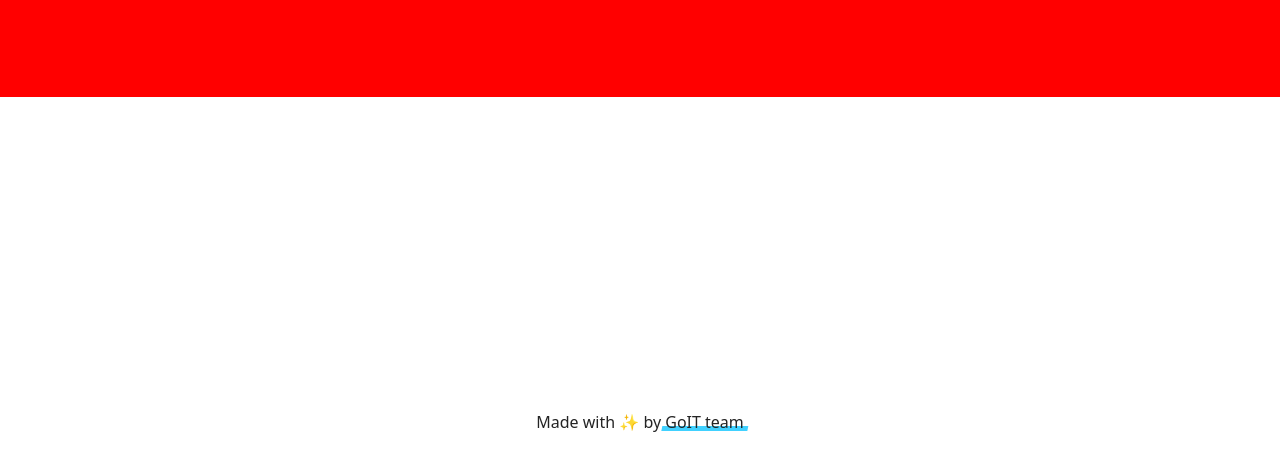
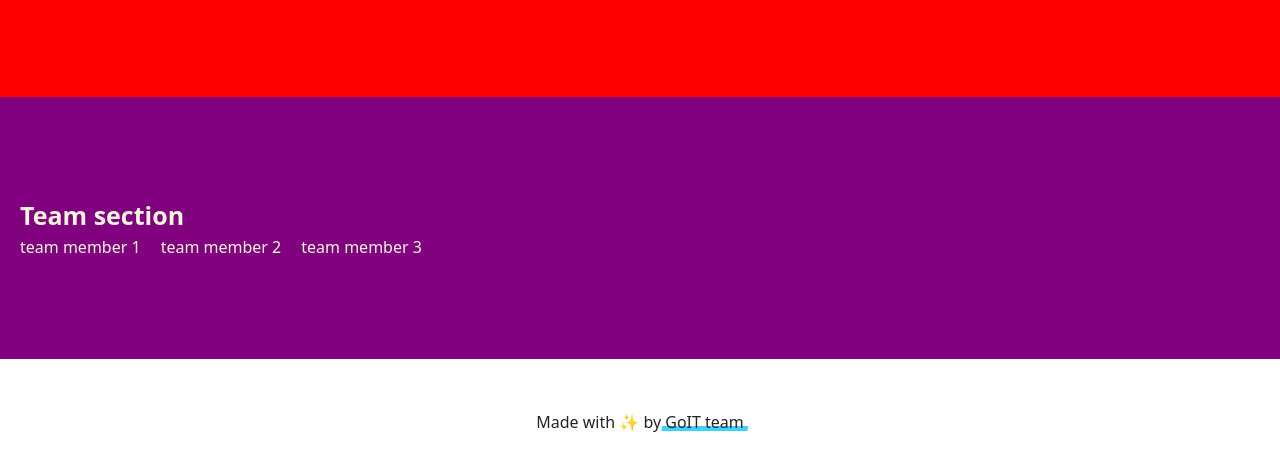
Before and after one commit to ValerieLeonidova/group-114, a website built with Vite: page src/index.html in a window 1280 px wide. Shown: the part 346-800 px from the top of the page. Built offline with nearby package versions, Linux system fonts and the light colour scheme.

Commit message:
tema add changes

```diff
--- a/src/css/team.css
+++ b/src/css/team.css
@@ -0,0 +1,14 @@
+.team {
+    background-color: purple;
+    color: beige;
+}
+
+.team-title {
+    font-size: 25px;
+}
+
+.team-list {
+    display: flex;
+    font-display: row;
+    gap: 20px;
+}
--- a/src/partials/team.html
+++ b/src/partials/team.html
@@ -1,3 +1,10 @@
 <section class="section team">
-    <div class="content"></div>
+    <div class="container">
+        <h2 class="team-title">Team section</h2>
+        <ul class="team-list">
+            <li class="team-item">team member 1</li>
+            <li class="team-item">team member 2</li>
+            <li class="team-item">team member 3</li>
+        </ul>
+    </div>
 </section>
```
